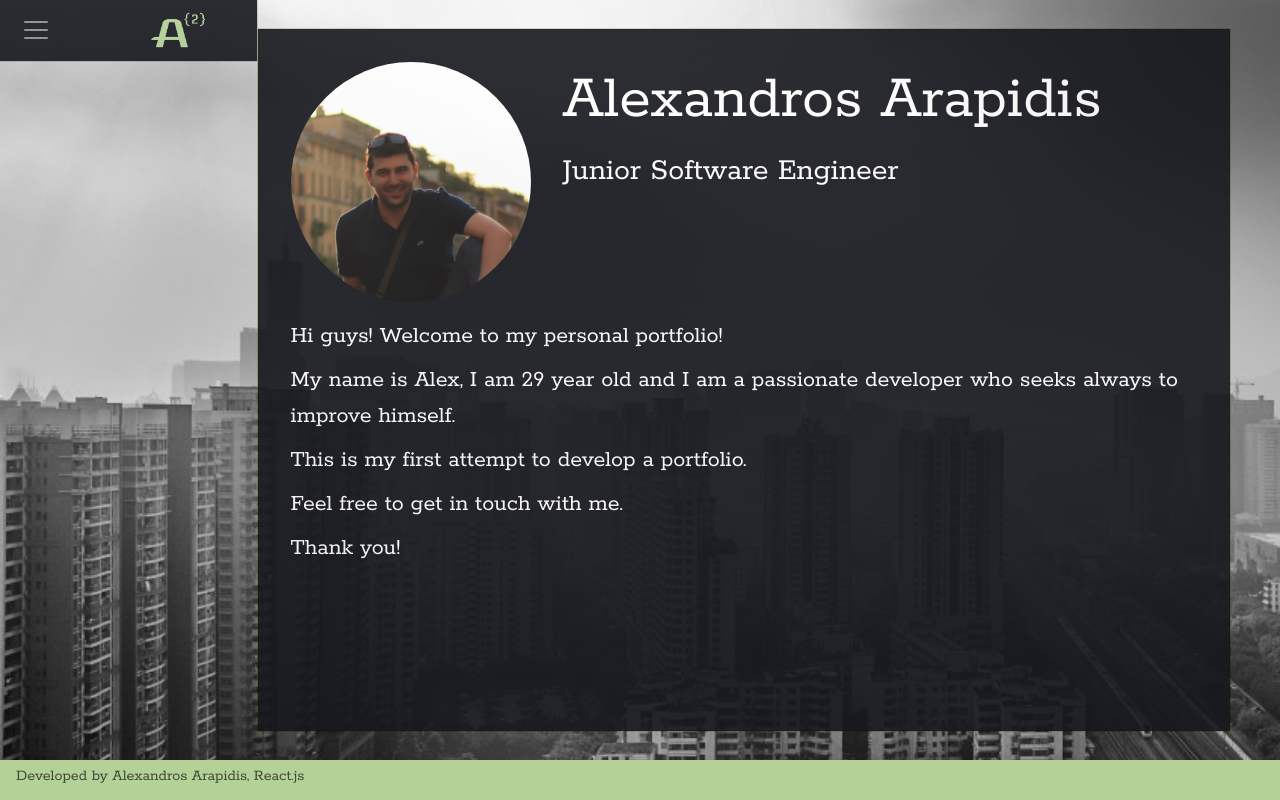
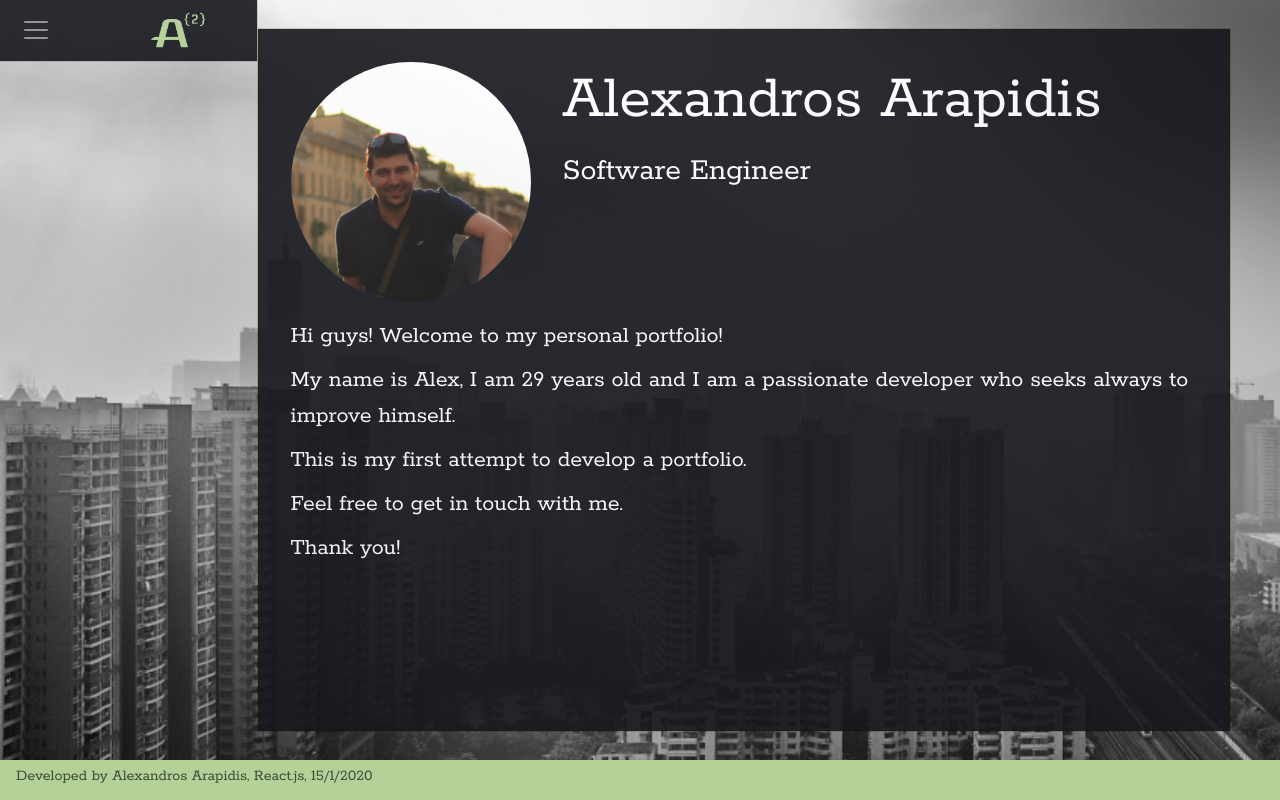
Before and after one commit to AlexandrosAr/react-my-portfolio, a React (Create React App) app: page / in a window 1280 px wide. Built offline with nearby package versions, Linux system fonts and the light colour scheme; what webfontloader would draw is missing.

Commit message:
[1] Dynamic date and age impl

```diff
--- a/src/components/Footer.js
+++ b/src/components/Footer.js
@@ -7,9 +7,12 @@ import './Footer.css'
 export class Footer extends React.Component {
 
     render() {
+        let d = new Date();
+        let date =  d.getDate() + '/' + (d.getMonth() + 1) + '/' + d.getFullYear();
+
         return (
             <div id='footer-container'>
-                Developed by Alexandros Arapidis, React.js
+                Developed by Alexandros Arapidis, React.js, {date}
             </div>
         );
     }
--- a/src/components/Home.js
+++ b/src/components/Home.js
@@ -6,6 +6,13 @@ import logo from '../imgs/profile_pic.jpg'
 export class Home extends Component {
 
     render() {
+
+        /* Calculates my Age in Years */
+        let birthdate = new Date('7/7/1990');
+        let d = new Date();
+        let currentDate = new Date(d.getFullYear() + '-' + (d.getMonth()+1) + '-' + d.getDate());
+        let dynamicAge = parseInt(Math.floor((Date.UTC(currentDate.getFullYear(), currentDate.getMonth(), currentDate.getDate()) - Date.UTC(birthdate.getFullYear(), birthdate.getMonth(), birthdate.getDate())) / (1000 * 60 * 60 * 24 * 365)), 10);
+
         return (
             <div id='home-container'>
                 <div id='inside-square'>
@@ -13,13 +20,13 @@ export class Home extends Component {
                         <img className='custom-img' src={logo} alt='website logo' height='240' width='240' ></img>
                         <div id='custom-title'>
                             <h1>Alexandros Arapidis</h1>
-                            <p>Junior Software Engineer</p>
+                            <p>Software Engineer</p>
                         </div>
                     </div>
 
                     <div id='introduction-container'>
                         <p>Hi guys! Welcome to my personal portfolio!</p>
-                        <p>My name is Alex, I am 29 year old and I am a passionate developer who seeks always to improve himself.</p>
+                        <p>My name is Alex, I am {dynamicAge} years old and I am a passionate developer who seeks always to improve himself.</p>
                         <p>This is my first attempt to develop a portfolio.</p>
                         <p>Feel free to get in touch with me.</p>
                         <p>Thank you!</p>
```
